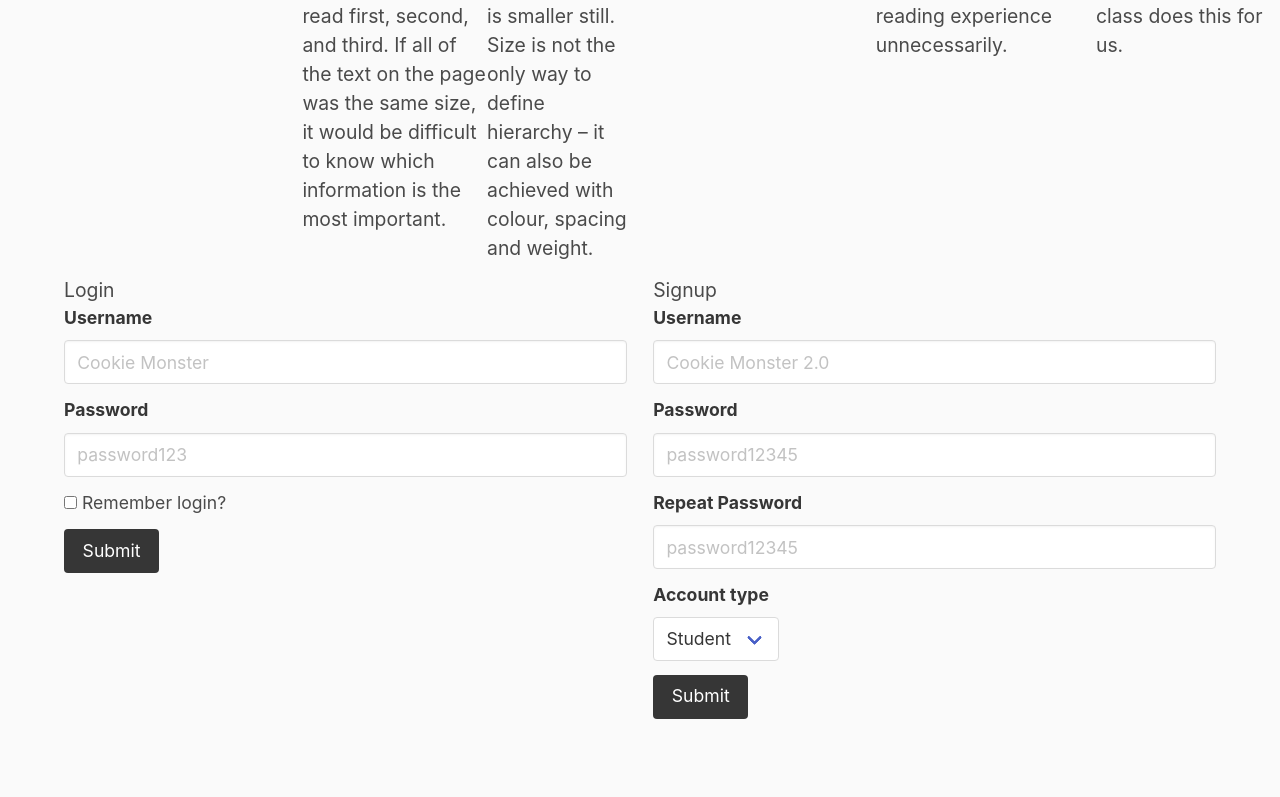
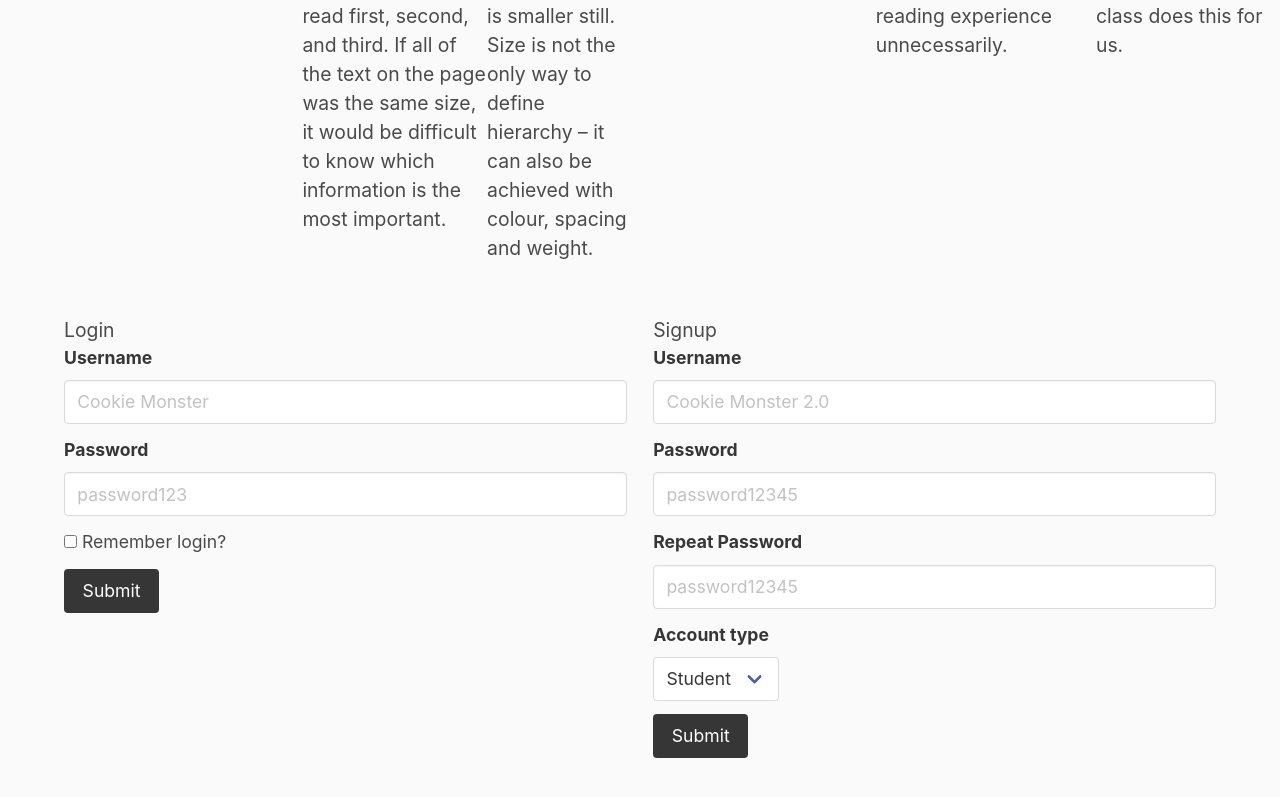
Before and after one commit to jdmar3-comp426/a02-tvestal, a website: page index.html in a window 1280 px wide. Shown: the part 3210-4007 px from the top of the page. Before the commit the page ends 3942 px from the top, so only its background shows below. Drawn offline with nearby package versions, Linux system fonts and the light colour scheme; a web font is replaced by a local one.

Commit message:
added section to login/signup

```diff
--- a/index.html
+++ b/index.html
@@ -151,7 +151,7 @@
         </div>
     </div>
 </section>
-<section class="">
+<section class="section">
     <div class="container">
         <div class="columns">
             <div class="column">
```
